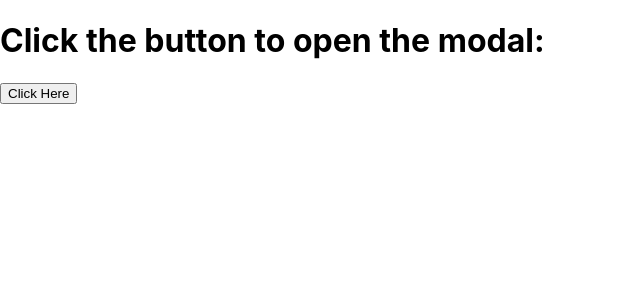
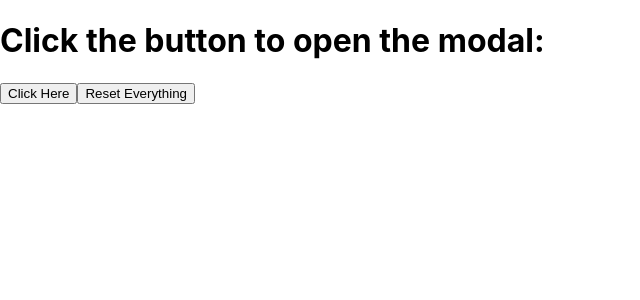
Before and after one commit to ulaura/amex-exercises, a React (Create React App) app: page /rendermodalcounter in a window 1280 px wide. Shown: the top 300 px of the page, without its empty margins (0-640 px from the left). Built offline with nearby package versions, Linux system fonts and the light colour scheme.

Commit message:
feat: Added reset button. Closes modal and returns counter to 0.

```diff
--- a/src/containers/RenderModalCounter/RenderModalCounter.js
+++ b/src/containers/RenderModalCounter/RenderModalCounter.js
@@ -23,6 +23,13 @@ class RenderModalCounter extends Component {
     this.setState({toggleModal: false});
   }
 
+  handleResetEverything = () => {
+    this.setState({
+      toggleModal: false,
+      modalOpenCounter: 0
+    })
+  }
+
   render() {
     return (
       <div>
@@ -42,6 +49,8 @@ class RenderModalCounter extends Component {
             modalOpenCounter={this.state.modalOpenCounter}
           />
         ) : null}
+
+        <button onClick={this.handleResetEverything}>Reset Everything</button>
       </div>
     )
   }
```
